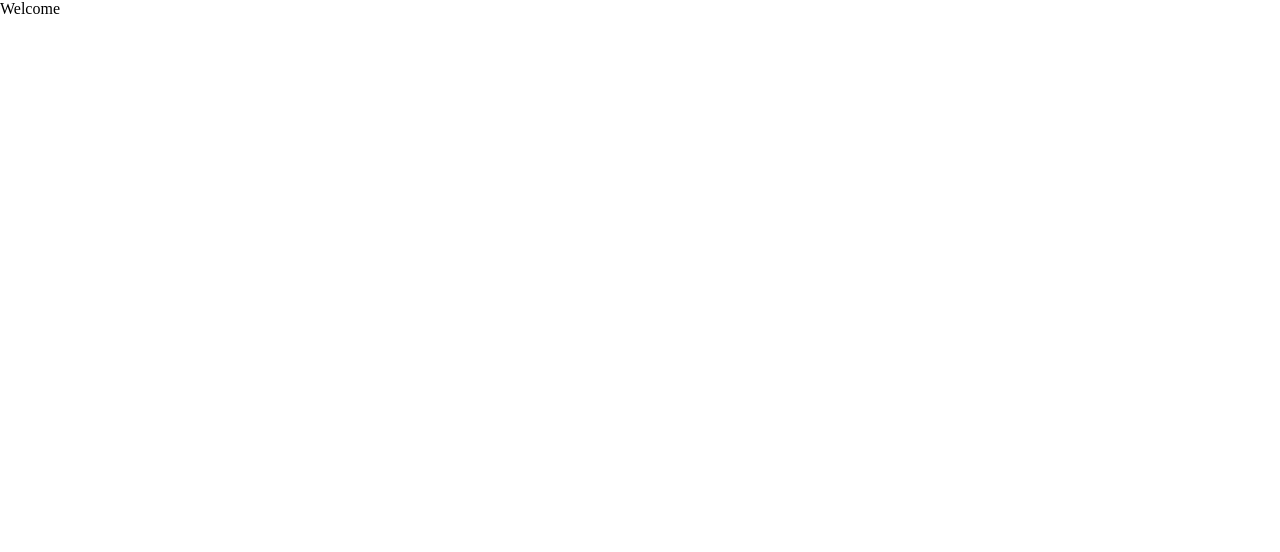
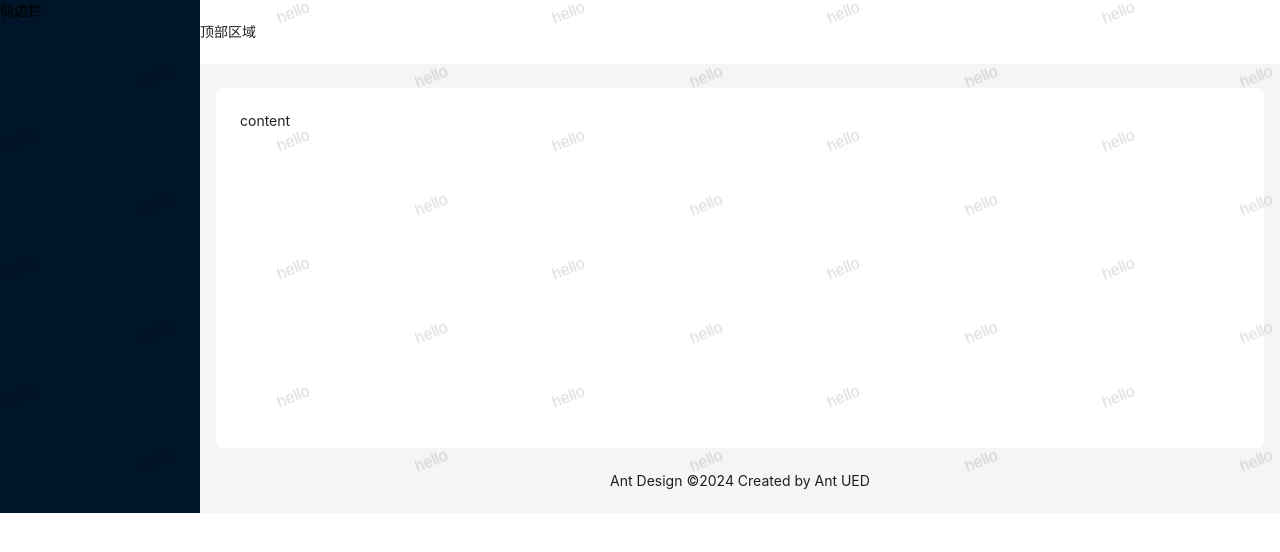
Before and after one commit to JDChi/web_manager_practice, a React (Vite) app: page /welcome in a window 1280 px wide. Shown: the top 552 px of the page. Built offline with nearby package versions, Linux system fonts and the light colour scheme.

Commit message:
feat: layout 布局

```diff
--- /dev/null
+++ b/src/layout/index.tsx
@@ -0,0 +1,55 @@
+import { Layout, theme, Watermark } from 'antd';
+import React from 'react';
+
+const { Header, Content, Footer, Sider } = Layout;
+
+const App: React.FC = () => {
+    const {
+        token: { colorBgContainer, borderRadiusLG }
+    } = theme.useToken();
+
+    return (
+        <Watermark content='hello'>
+            <Layout>
+                <Sider
+                    breakpoint='lg'
+                    collapsedWidth='0'
+                    onBreakpoint={broken => {
+                        console.log(broken);
+                    }}
+                    onCollapse={(collapsed, type) => {
+                        console.log(collapsed, type);
+                    }}
+                >
+                    侧边栏
+                </Sider>
+                <Layout>
+                    <Header
+                        style={{ padding: 0, background: colorBgContainer }}
+                    >
+                        顶部区域
+                    </Header>
+                    <Content style={{ margin: '24px 16px 0' }}>
+                        <div
+                            style={{
+                                padding: 24,
+                                minHeight: 360,
+                                background: colorBgContainer,
+                                borderRadius: borderRadiusLG
+                            }}
+                            id='content'
+                        >
+                            <span id='content-text'>content</span>
+                        </div>
+                    </Content>
+                    <Footer style={{ textAlign: 'center' }}>
+                        Ant Design ©{new Date().getFullYear()} Created by Ant
+                        UED
+                    </Footer>
+                </Layout>
+            </Layout>
+        </Watermark>
+    );
+};
+
+export default App;
--- a/src/utils/request.ts
+++ b/src/utils/request.ts
@@ -40,6 +40,7 @@
     response => {
         const data: Result = response.data;
         hideLoading();
+				// 判断下 code，500001 代表 token 失效
         if (data.code === 500001) {
             message.error(data.msg);
             location.href = '/login';
```
Also changed, not shown: src/router/index.tsx (+12 -2 lines).
